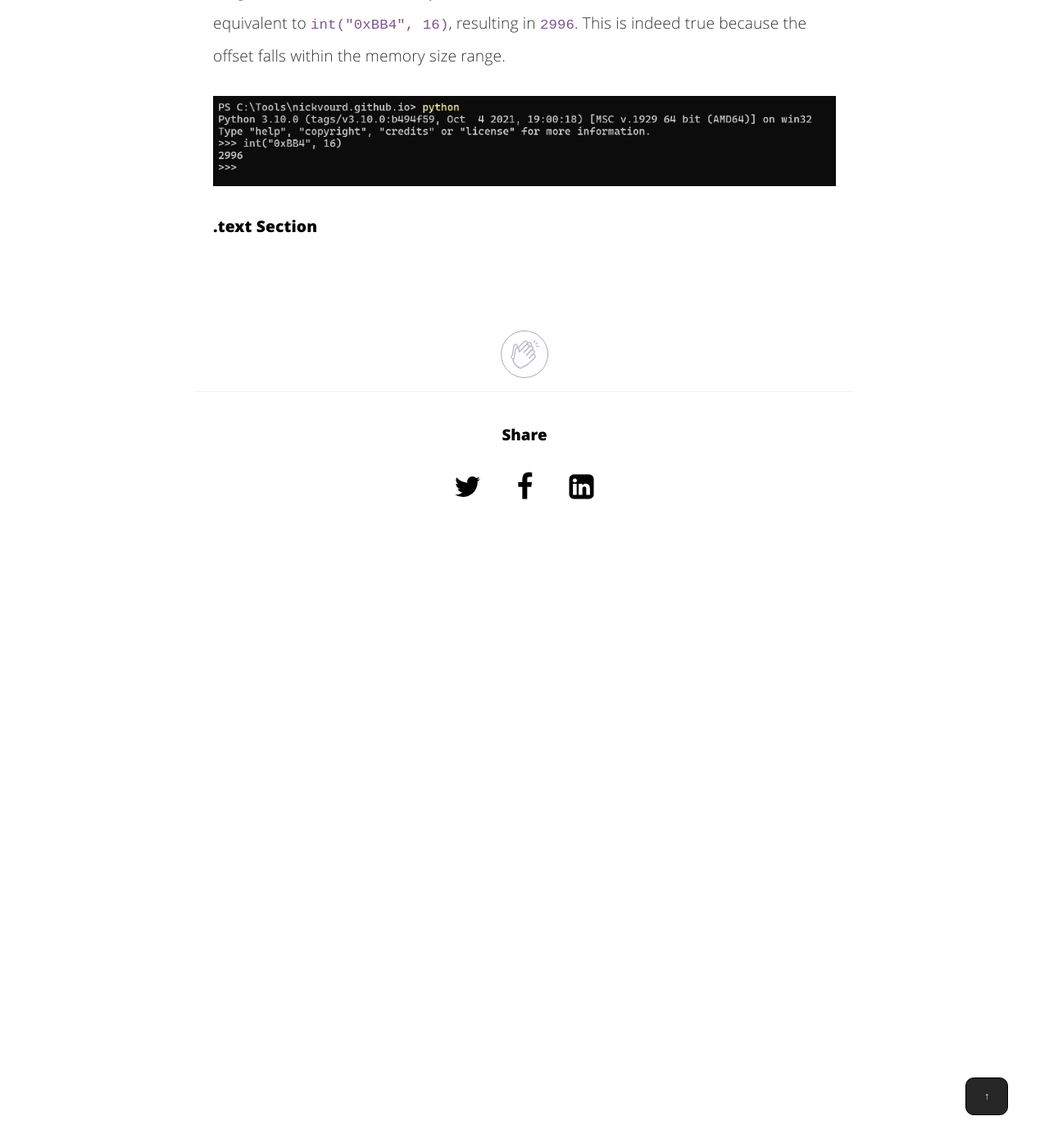
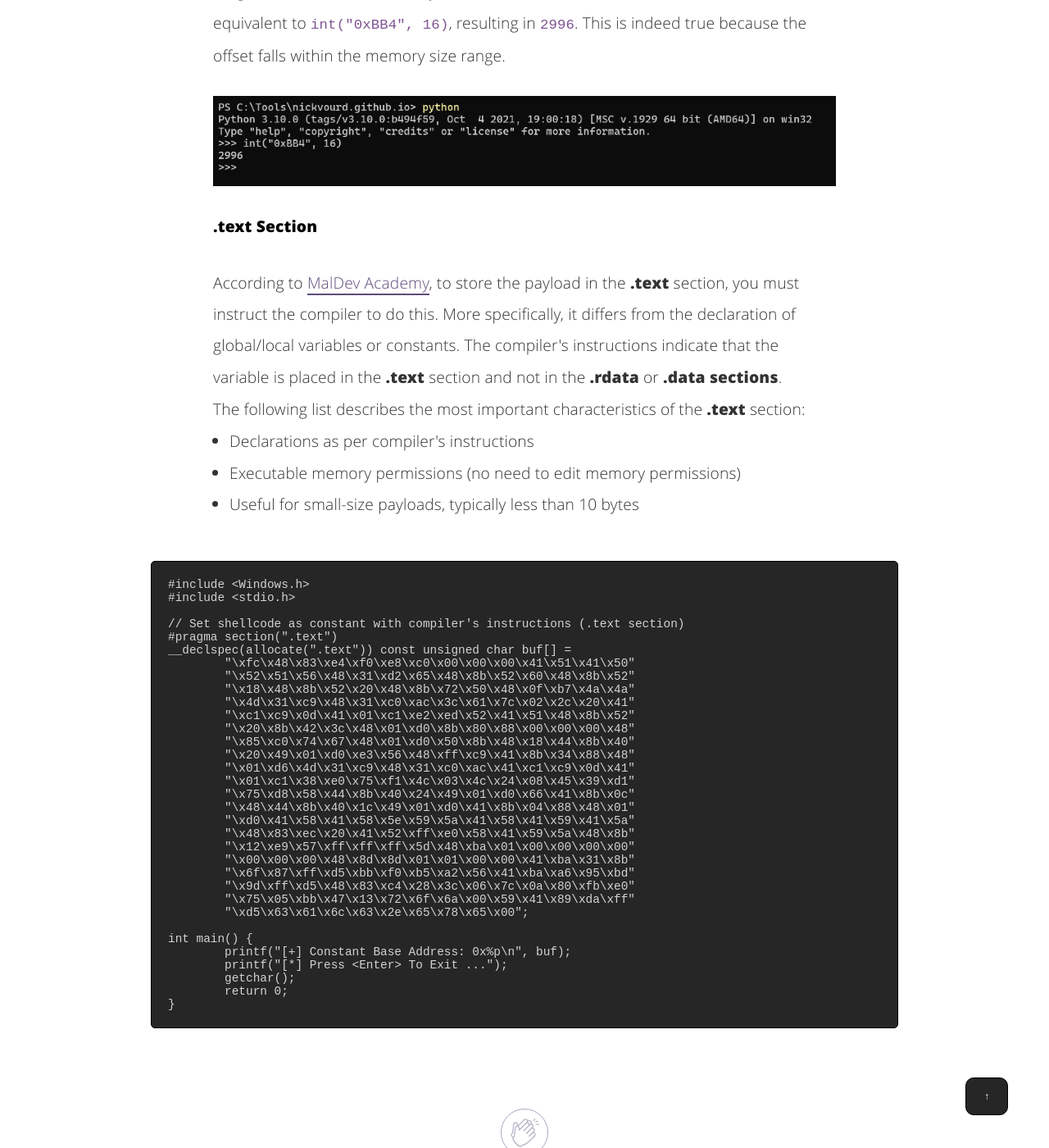
Before and after one commit to nickvourd/nickvourd.github.io, a Jekyll site: the page built from _posts/2024-04-21-the-anatomy-of-pe.md, in a window 1280 px wide and 1400 px high, scrolled down 10095 px. Shown: the whole window at 82% size. Built offline with Jekyll 4.4.1, drawn with Linux system fonts in a browser that asks for light colours.

Commit message:
The anatomy of PE

````diff
--- a/_posts/2024-04-21-the-anatomy-of-pe.md
+++ b/_posts/2024-04-21-the-anatomy-of-pe.md
@@ -306,7 +306,52 @@ int main() {
 
 <h4>.text Section</h4>
 
-<p></p>
+<p>According to <a href="https://maldevacademy.com/">MalDev Academy</a>, to store the payload in the <b>.text</b> section, you must instruct the compiler to do this. More specifically, it differs from the declaration of global/local variables or constants. The compiler's instructions indicate that the variable is placed in the <b>.text</b> section and not in the <b>.rdata</b> or <b>.data sections</b>.</p>
+
+<p>The following list describes the most important characteristics of the <b>.text</b> section:
+
+<ul>
+  <li>Declarations as per compiler's instructions</li>
+  <li>Executable memory permissions (no need to edit memory permissions)</li>
+  <li>Useful for small-size payloads, typically less than 10 bytes</li>
+</ul>
+</p>
+
+```
+#include <Windows.h>
+#include <stdio.h>
+
+// Set shellcode as constant with compiler's instructions (.text section)
+#pragma section(".text")
+__declspec(allocate(".text")) const unsigned char buf[] =
+	"\xfc\x48\x83\xe4\xf0\xe8\xc0\x00\x00\x00\x41\x51\x41\x50"
+	"\x52\x51\x56\x48\x31\xd2\x65\x48\x8b\x52\x60\x48\x8b\x52"
+	"\x18\x48\x8b\x52\x20\x48\x8b\x72\x50\x48\x0f\xb7\x4a\x4a"
+	"\x4d\x31\xc9\x48\x31\xc0\xac\x3c\x61\x7c\x02\x2c\x20\x41"
+	"\xc1\xc9\x0d\x41\x01\xc1\xe2\xed\x52\x41\x51\x48\x8b\x52"
+	"\x20\x8b\x42\x3c\x48\x01\xd0\x8b\x80\x88\x00\x00\x00\x48"
+	"\x85\xc0\x74\x67\x48\x01\xd0\x50\x8b\x48\x18\x44\x8b\x40"
+	"\x20\x49\x01\xd0\xe3\x56\x48\xff\xc9\x41\x8b\x34\x88\x48"
+	"\x01\xd6\x4d\x31\xc9\x48\x31\xc0\xac\x41\xc1\xc9\x0d\x41"
+	"\x01\xc1\x38\xe0\x75\xf1\x4c\x03\x4c\x24\x08\x45\x39\xd1"
+	"\x75\xd8\x58\x44\x8b\x40\x24\x49\x01\xd0\x66\x41\x8b\x0c"
+	"\x48\x44\x8b\x40\x1c\x49\x01\xd0\x41\x8b\x04\x88\x48\x01"
+	"\xd0\x41\x58\x41\x58\x5e\x59\x5a\x41\x58\x41\x59\x41\x5a"
+	"\x48\x83\xec\x20\x41\x52\xff\xe0\x58\x41\x59\x5a\x48\x8b"
+	"\x12\xe9\x57\xff\xff\xff\x5d\x48\xba\x01\x00\x00\x00\x00"
+	"\x00\x00\x00\x48\x8d\x8d\x01\x01\x00\x00\x41\xba\x31\x8b"
+	"\x6f\x87\xff\xd5\xbb\xf0\xb5\xa2\x56\x41\xba\xa6\x95\xbd"
+	"\x9d\xff\xd5\x48\x83\xc4\x28\x3c\x06\x7c\x0a\x80\xfb\xe0"
+	"\x75\x05\xbb\x47\x13\x72\x6f\x6a\x00\x59\x41\x89\xda\xff"
+	"\xd5\x63\x61\x6c\x63\x2e\x65\x78\x65\x00";
+
+int main() {
+	printf("[+] Constant Base Address: 0x%p\n", buf);
+	printf("[*] Press <Enter> To Exit ...");
+	getchar();
+	return 0;
+}
+```
 
 <br /><br />
 
````
